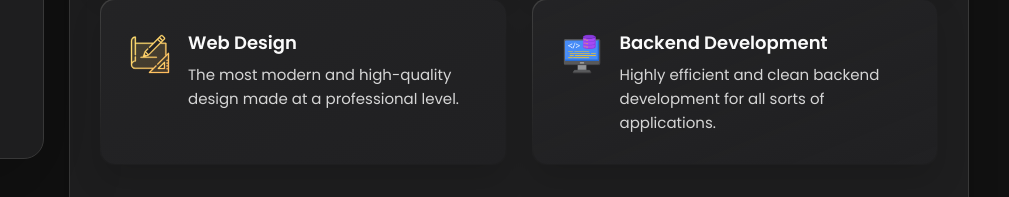
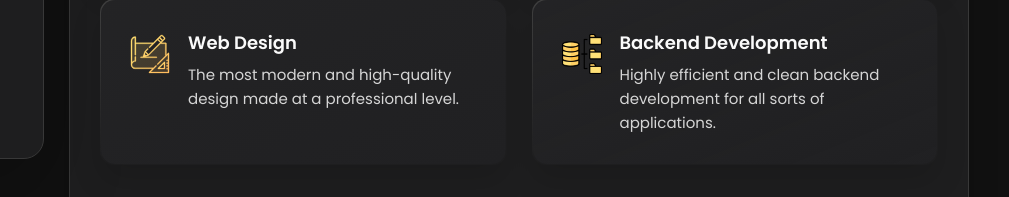
Before and after one commit to foal20ym/foal20ym.github.io, a plain HTML site: page index.html in a window 1280 px wide. Shown: the part 572-769 px from the top of the page, 271-1280 px from the left. Drawn offline with nearby package versions, Linux system fonts and the light colour scheme.

Commit message:
Changed the backend icon

```diff
--- a/index.html
+++ b/index.html
@@ -283,7 +283,7 @@
             <li class="service-item">
 
               <div class="service-icon-box">
-                <img src="./assets/images/icon-backend.png
+                <img src="./assets/images/icon-database.png
                 " alt="backend icon" width="40">
               </div>
 
```
Also changed, not shown: assets/images/icon-database.png (added).
